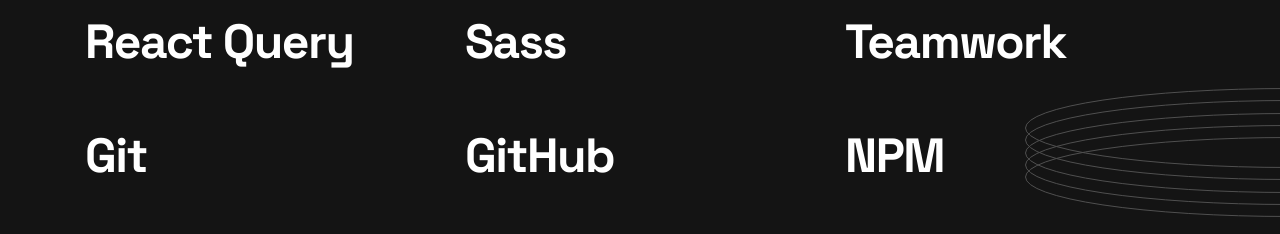
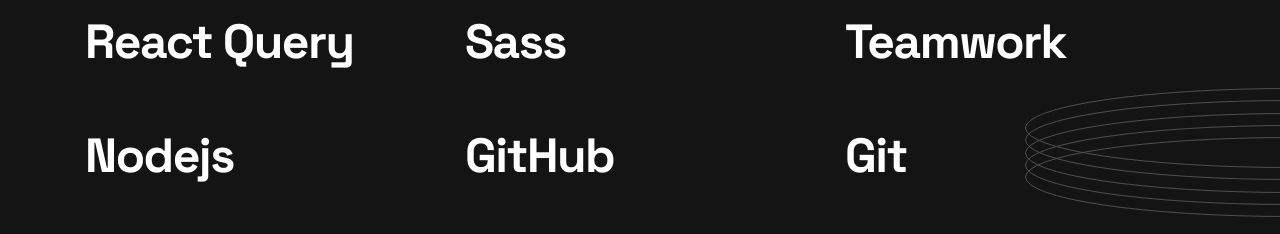
Before and after one commit to marcin10lw/personal-homepage-react, a React (Vite) app: page / in a window 1280 px wide. Shown: the part 1120-1354 px from the top of the page. Built offline with nearby package versions, Linux system fonts and the light colour scheme; no server answers.

Commit message:
added Node.js to skillset

```diff
--- a/src/components/Skills/skillsData.ts
+++ b/src/components/Skills/skillsData.ts
@@ -37,7 +37,7 @@
   },
   {
     id: 10,
-    title: 'Git',
+    title: 'Nodejs',
   },
   {
     id: 11,
@@ -45,6 +45,6 @@
   },
   {
     id: 12,
-    title: 'NPM',
+    title: 'Git',
   },
 ];
```
